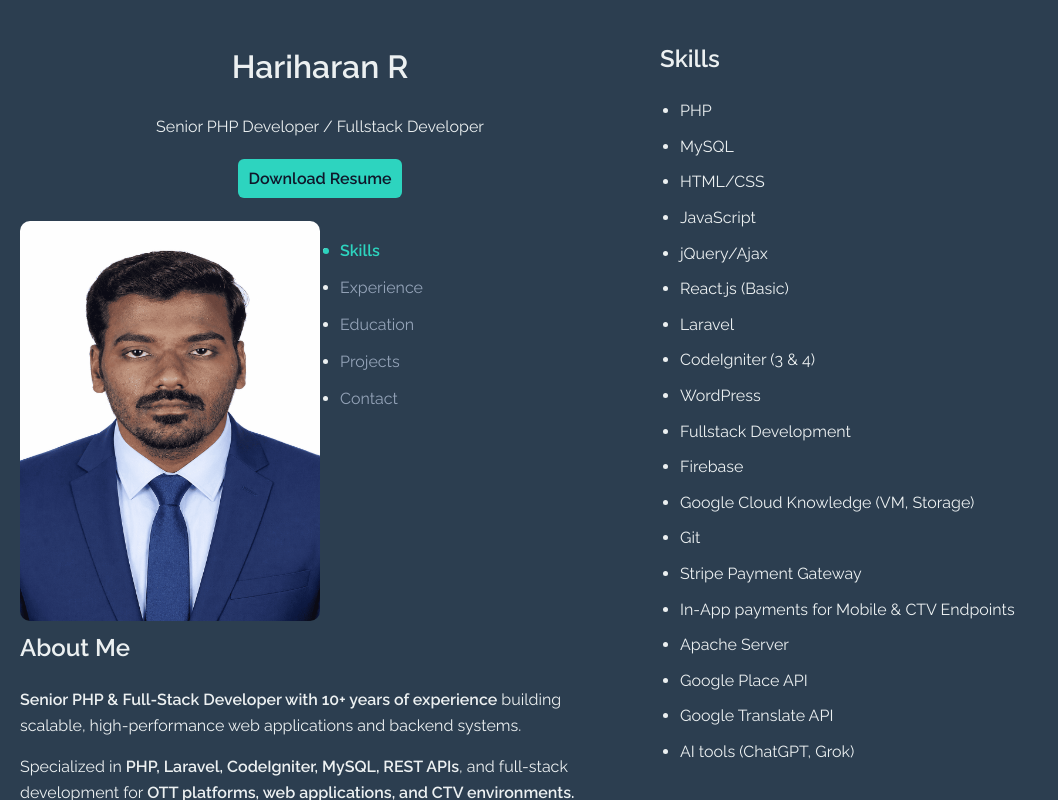
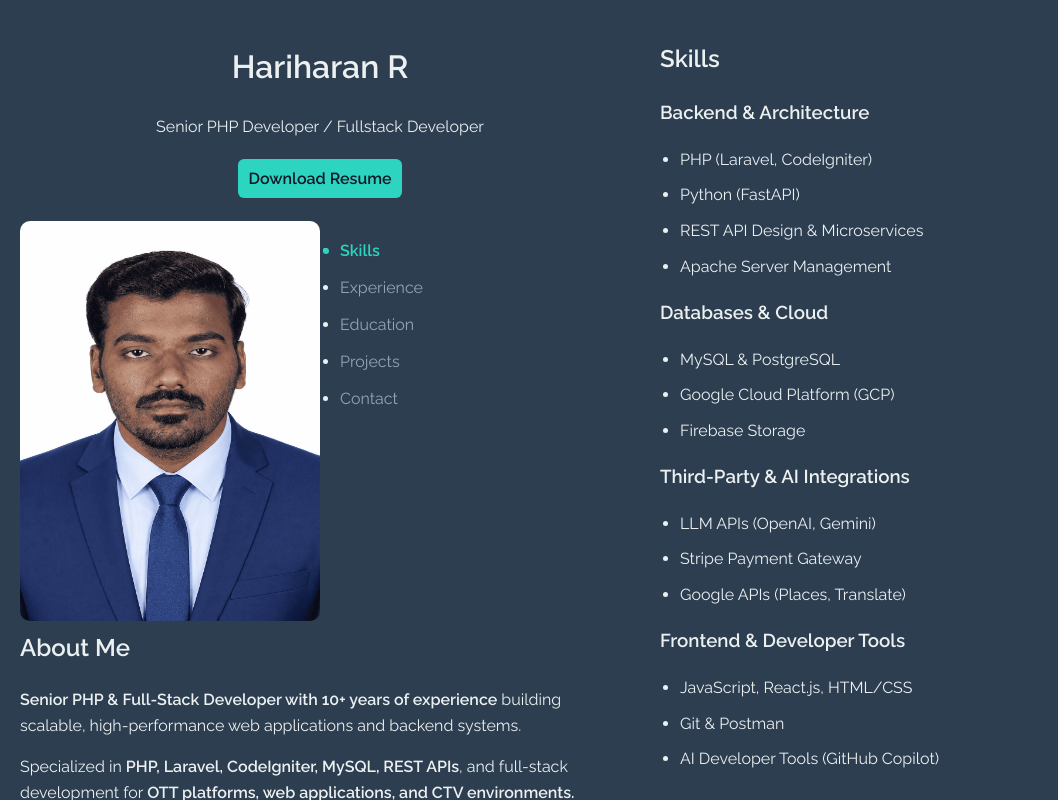
Before and after one commit to Hari2892/my-projects, a React (Vite) app in the folder react-projects/hari-first-react-app/: page / in a window 1280 px wide. Shown: the whole page, without its empty margins (0-1058 px from the left). Built offline with nearby package versions, Linux system fonts and the light colour scheme.

Commit message:
skills section updated

```diff
--- a/react-projects/hari-first-react-app/src/components/Skills.tsx
+++ b/react-projects/hari-first-react-app/src/components/Skills.tsx
@@ -4,26 +4,38 @@ const Skills = () => {
   return (
     <section className="skills" id="skills">
       <h2>Skills</h2>
+
+      <h3>Backend & Architecture</h3>
+
       <ul>
-        <li>PHP</li>
-        <li>MySQL</li>
-        <li>HTML/CSS</li>
-        <li>JavaScript</li>
-        <li>jQuery/Ajax</li>
-        <li>React.js (Basic)</li>
-        <li>Laravel</li>
-        <li>CodeIgniter (3 & 4)</li>
-        <li>WordPress</li>
-        <li>Fullstack Development</li>
-        <li>Firebase</li>
-        <li>Google Cloud Knowledge (VM, Storage)</li>
-        <li>Git</li>
+        <li>PHP (Laravel, CodeIgniter)</li>
+        <li>Python (FastAPI)</li>
+        <li>REST API Design & Microservices</li>
+        <li>Apache Server Management</li>
+      </ul>
+
+      <h3>Databases & Cloud</h3>
+
+      <ul>
+        <li>MySQL & PostgreSQL</li>
+        <li>Google Cloud Platform (GCP)</li>
+        <li>Firebase Storage</li>
+      </ul>
+
+      <h3>Third-Party & AI Integrations</h3>
+
+      <ul>
+        <li>LLM APIs (OpenAI, Gemini)</li>
         <li>Stripe Payment Gateway</li>
-        <li>In-App payments for Mobile & CTV Endpoints</li>
-        <li>Apache Server</li>
-        <li>Google Place API</li>
-        <li>Google Translate API</li>
-        <li>AI tools (ChatGPT, Grok)</li>
+        <li>Google APIs (Places, Translate)</li>
+      </ul>
+
+      <h3>Frontend & Developer Tools</h3>
+
+      <ul>
+        <li>JavaScript, React.js, HTML/CSS</li>
+        <li>Git & Postman</li>
+        <li>AI Developer Tools (GitHub Copilot)</li>
       </ul>
     </section>
   );
```
